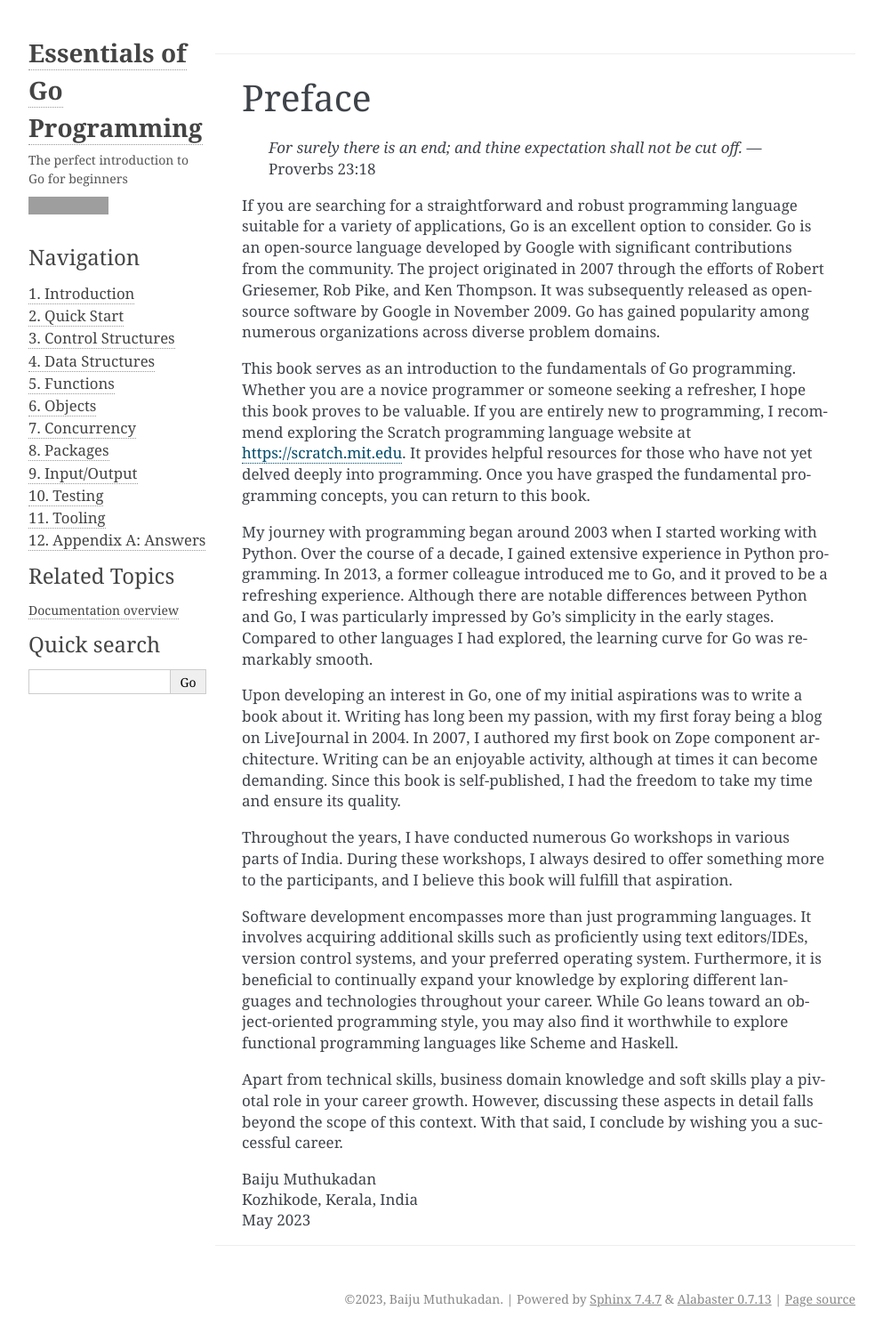
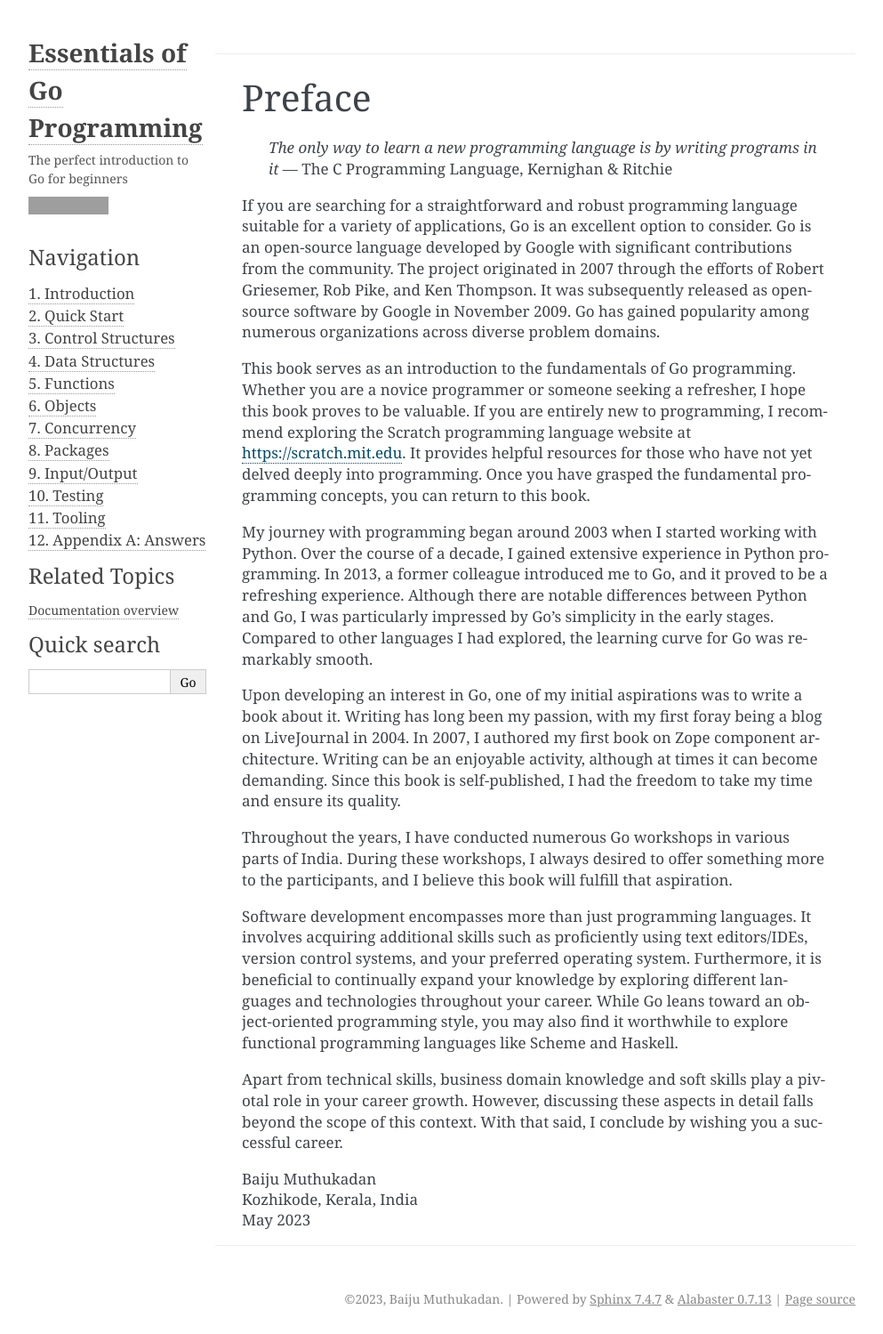
Before and after one commit to baijum/essential-go, a Sphinx documentation site: the page built from sphinx/preface.rst, in a window 1280 px wide. Shown: the whole page at 89% size, without its empty margins (148-1141 px from the left). Built offline with Sphinx 7.4.7, drawn with Linux system fonts in a browser that asks for light colours; grey boxes are pictures that could not be loaded.

Commit message:
Use programming related quote
Signed-off-by: Baiju Muthukadan <baiju.m.mail@gmail.com>

```diff
--- a/sphinx/preface.rst
+++ b/sphinx/preface.rst
@@ -1,8 +1,8 @@
 Preface
 =======
 
-   *For surely there is an end; and thine expectation shall not be cut
-   off.* — Proverbs 23:18
+   *The only way to learn a new programming language is by writing
+   programs in it* — The C Programming Language, Kernighan & Ritchie
 
 If you are searching for a straightforward and robust programming
 language suitable for a variety of applications, Go is an excellent
```
Also changed, not shown: 1 other file.
